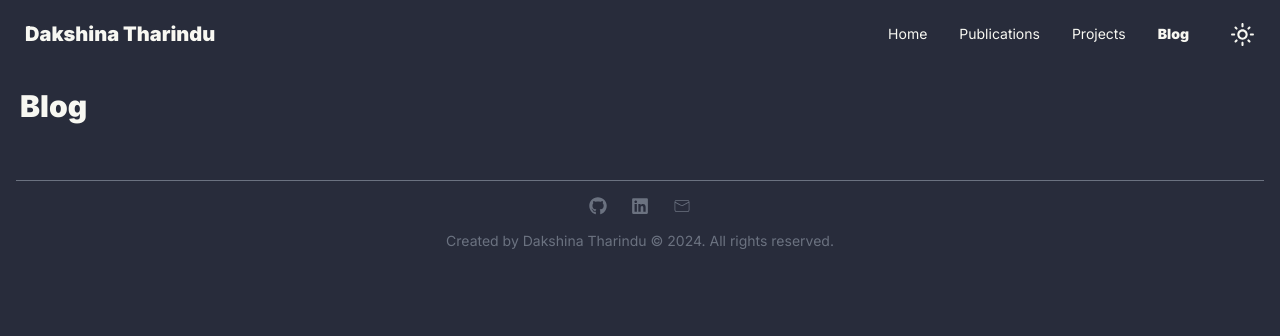
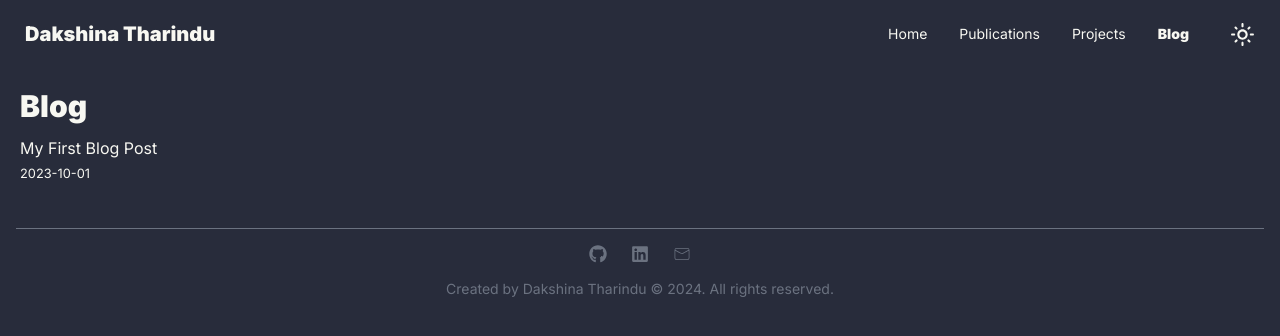
Before and after one commit to dakshinatharindu/dakshina.me, a Next.js app: page /blog in a window 1280 px wide. Shown: the top 336 px of the page. Built offline with nearby package versions, Linux system fonts and the light colour scheme.

Commit message:
add initial skeleton for blog posting

```diff
--- /dev/null
+++ b/app/blog/[id]/page.tsx
@@ -0,0 +1,25 @@
+import {getPostData, getSortedPostsData, PostData} from '@/lib/posts';
+
+// Generate static paths for all blog posts
+export function generateStaticParams() {
+    const posts = getSortedPostsData();
+
+    return posts.map((post) => ({
+        id: post.id,
+    }));
+}
+
+export default async function Post({params}: { params: { id: string } }) {
+    const postData: PostData = await getPostData(params.id);
+
+    return (
+        <article className="container mx-auto px-4 py-8">
+            <h1 className="text-4xl font-bold mb-4">{postData.title}</h1>
+            <small className="text-gray-500">{postData.date}</small>
+            <div
+                className="prose prose-lg max-w-none mt-6"
+                dangerouslySetInnerHTML={{__html: postData.contentHtml || ''}}
+            />
+        </article>
+    );
+}
--- a/app/blog/page.tsx
+++ b/app/blog/page.tsx
@@ -1,11 +1,21 @@
-import React from 'react'
+import Link from 'next/link';
+import {getSortedPostsData, PostData} from '@/lib/posts';
 
-const Blog = () => {
+export default function Blog() {
+    const allPostsData: PostData[] = getSortedPostsData();
+
     return (
         <div>
             <h1>Blog</h1>
+            <ul>
+                {allPostsData.map(({id, title, date}) => (
+                    <li key={id}>
+                        <Link href={`/blog/${id}`}>{title}</Link>
+                        <br/>
+                        <small>{date}</small>
+                    </li>
+                ))}
+            </ul>
         </div>
-    )
+    );
 }
-
-export default Blog
--- /dev/null
+++ b/lib/posts.tsx
@@ -0,0 +1,72 @@
+import fs from 'fs';
+import path from 'path';
+import matter from 'gray-matter';
+import { remark } from 'remark';
+import html from 'remark-html';
+
+const postsDirectory = path.join(process.cwd(), 'posts');
+
+// Define the type for post metadata
+export interface PostData {
+    id: string;
+    title: string;
+    date: string;
+    description?: string;
+    contentHtml?: string;
+}
+
+export function getSortedPostsData(): PostData[] {
+    // Get file names under /posts
+    const fileNames = fs.readdirSync(postsDirectory);
+    const allPostsData = fileNames.map((fileName) => {
+        // Remove ".md" from file name to get id
+        const id = fileName.replace(/\.md$/, '');
+
+        // Read markdown file as string
+        const fullPath = path.join(postsDirectory, fileName);
+        const fileContents = fs.readFileSync(fullPath, 'utf8');
+
+        // Use gray-matter to parse the post metadata section
+        const matterResult = matter(fileContents);
+
+        // Combine the data with the id
+        return {
+            id,
+            title: matterResult.data.title,
+            date: matterResult.data.date,
+            description: matterResult.data.description,
+        };
+    });
+
+    // Sort posts by date
+    return allPostsData.sort((a, b) => {
+        if (a.date < b.date) {
+            return 1;
+        } else {
+            return -1;
+        }
+    });
+}
+
+export async function getPostData(id: string): Promise<PostData> {
+    const fullPath = path.join(postsDirectory, `${id}.md`);
+    const fileContents = fs.readFileSync(fullPath, 'utf8');
+
+    // Use gray-matter to parse the post metadata section
+    const matterResult = matter(fileContents);
+
+    // Use remark to convert markdown into HTML string
+    const processedContent = await remark()
+        .use(html)
+        .process(matterResult.content);
+    const contentHtml = processedContent.toString();
+
+    // Combine the data with the id and contentHtml
+    return {
+        id,
+        title: matterResult.data.title,
+        date: matterResult.data.date,
+        description: matterResult.data.description,
+        contentHtml,
+    };
+}
--- a/package.json
+++ b/package.json
@@ -10,10 +10,13 @@
   },
   "dependencies": {
     "@next/third-parties": "^15.0.3",
+    "gray-matter": "^4.0.3",
     "next": "15.0.3",
     "react": "19.0.0-rc-66855b96-20241106",
     "react-dom": "19.0.0-rc-66855b96-20241106",
-    "react-icons": "^5.3.0"
+    "react-icons": "^5.3.0",
+    "remark": "^15.0.1",
+    "remark-html": "^16.0.1"
   },
   "devDependencies": {
     "@types/node": "^20",
--- /dev/null
+++ b/posts/my-first-post.md
@@ -0,0 +1,9 @@
+---
+title: "My First Blog Post"
+date: "2023-10-01"
+description: "This is my first blog post using markdown in Next.js."
+---
+
+# Welcome to My Blog
+
+This is the content of my first blog post. It's written in **markdown**!
```
Also changed, not shown: 1 other file (tests, documents, lock files or other folders).
